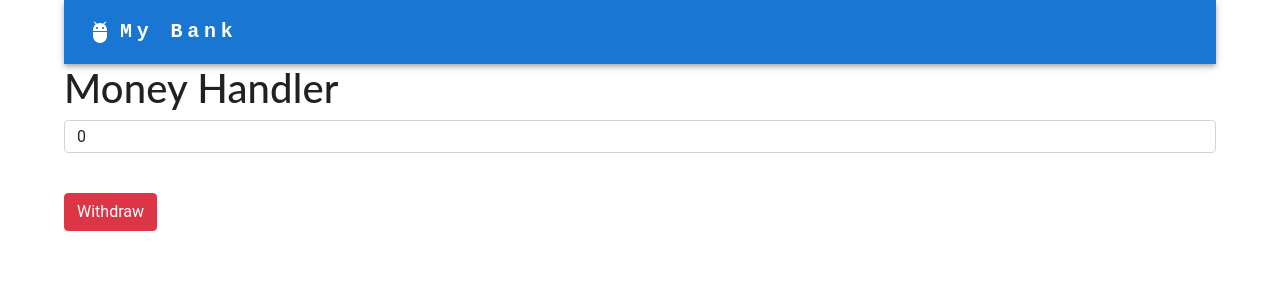
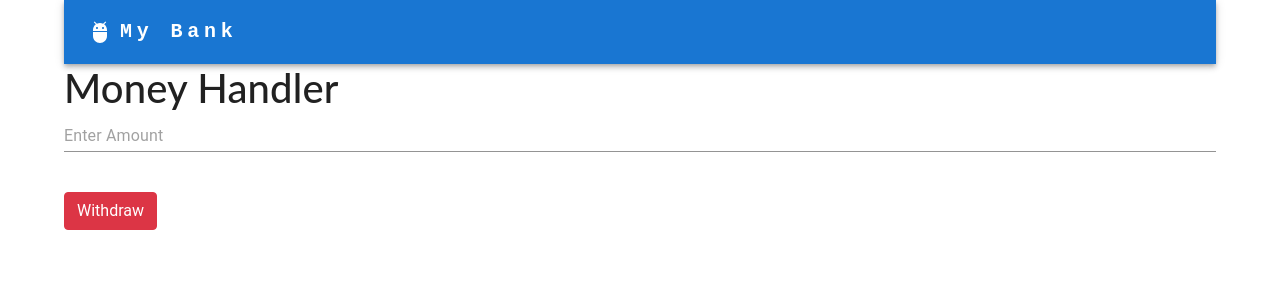
Before and after one commit to shubham-webileapps/react-ts-wckokx, a React (Create React App) app: page /Withdraw in a window 1280 px wide. Shown: the top 300 px of the page. Built offline with nearby package versions, Linux system fonts and the light colour scheme.

Commit message:
2 files modified

```diff
--- a/App.tsx
+++ b/App.tsx
@@ -9,17 +9,9 @@ import Statement from './components/Statement';
 import './style.css';
 import { BrowserRouter as Router, Routes, Route } from 'react-router-dom';
 import Form from './components/Form';
-import { bindActionCreators } from 'redux';
-import { actionCreators } from './components/state/index';
 import Alert from './components/Alert';
-import { useDispatch } from 'react-redux';
 
 export default function App() {
-  const dispatch = useDispatch();
-  const { depositMoney, withdrawMoney } = bindActionCreators(
-    actionCreators,
-    dispatch
-  );
   const [alert, setAlert] = useState(null);
 
   const showAlert = (message, type) => {
@@ -44,24 +36,12 @@ export default function App() {
               <Route
                 exact
                 path="/Withdraw"
-                element={
-                  <Form
-                    func={withdrawMoney}
-                    name="Withdraw"
-                    showAlert={showAlert}
-                  />
-                }
+                element={<Form name="Withdraw" showAlert={showAlert} />}
               ></Route>
               <Route
                 exact
                 path="/Deposit"
-                element={
-                  <Form
-                    func={depositMoney}
-                    name="Deposit"
-                    showAlert={showAlert}
-                  />
-                }
+                element={<Form name="Deposit" showAlert={showAlert} />}
               ></Route>
             </Routes>
           </Router>
--- a/components/Form.tsx
+++ b/components/Form.tsx
@@ -1,4 +1,7 @@
 import React, { useState } from 'react';
+import { useDispatch } from 'react-redux';
+import { actionCreators } from './state/index';
+import { bindActionCreators } from 'redux';
 import {
   Formik,
   Form as MyForm,
@@ -7,6 +10,7 @@ import {
   ErrorMessage,
 } from 'formik';
 import TextField from '@mui/material/TextField';
+
 function getStyles(errors, fieldName) {
   if (getIn(errors, fieldName)) {
     return {
@@ -18,20 +22,17 @@ function getStyles(errors, fieldName) {
 function validateAmount(value) {
   let error;
   if (!value) {
-    error = 'Required';
-  }
-  return error;
-}
-
-function validateUsername(value) {
-  let error;
-  if (value === 'admin') {
-    error = 'Nice try!';
+    error = ' Its Required';
   }
   return error;
 }
 
 const Form = (props) => {
+  const dispatch = useDispatch();
+  const { depositMoney, withdrawMoney } = bindActionCreators(
+    actionCreators,
+    dispatch
+  );
   const [value, setValue] = useState(0);
   const { showAlert } = props;
   const handleWithdraw = () => {
@@ -44,7 +45,8 @@ const Form = (props) => {
       '-' +
       date.getFullYear();
     if (!isNaN(parseInt(value)) && value !== 0) {
-      props.func(parseInt(value), ndate);
+      if (props.name === 'Withdraw') withdrawMoney(parseInt(value), ndate);
+      if (props.name === 'Deposit') depositMoney(parseInt(value), ndate);
       showAlert(props.name + ' ' + value, 'success');
     }
   };
@@ -58,38 +60,26 @@ const Form = (props) => {
         onSubmit={(values) => {
           const date = new Date();
           const ndate =
-            '' +
             date.getDate() +
             '-' +
             (date.getMonth() + 1) +
             '-' +
             date.getFullYear();
           if (!isNaN(parseInt(values.amount)) && values.amount !== 0) {
-            props.func(parseInt(values.amount), ndate);
+            if (props.name === 'Withdraw')
+              withdrawMoney(parseInt(values.amount), ndate);
+            if (props.name === 'Deposit')
+              depositMoney(parseInt(values.amount), ndate);
             showAlert(props.name + ' ' + values.amount, 'success');
           }
         }}
       >
-        {({ errors, touched, isValidating }) => (
+        {({ errors, touched, isValidating, handleChange, amount }) => (
           <MyForm>
             <div className="col-md-12 mb-3">
               <div className="input-group">
-                {/* <TextField
-
-                  label="Amount"
-                  style={getStyles(errors, 'amount')}
-                  className=" form-control"
-                  name="amount"
-                  id="amount"
-
-                  aria-describedby="inputGroupPrepend2"
-                  // validate={validateAmount}
-                  type="number"
-                  min={0}
-                  variant="standard"
-                /> */}
                 <MField
-                  style={getStyles(errors, 'amount')}
+                  // style={getStyles(errors, 'amount')}
                   className=" form-control"
                   name="amount"
                   id="amount"
@@ -98,14 +88,19 @@ const Form = (props) => {
                   type="number"
                   placeholder="Enter Amount"
                   min={0}
-                  // component={TextField}
+                  component={TextField}
                   variant="standard"
+                  // value={20}
+                  onChange={handleChange}
+                  helperText={errors.amount}
+                  // {!errors.amount}
+                  // error
                 />
               </div>
             </div>
 
             {/* <ErrorMessage name="amount" /> */}
-            {errors.amount && touched.amount && <div>{errors.amount}</div>}
+            {/* {errors.amount && touched.amount && <div>{errors.amount}</div>} */}
             <br />
             <button
               type="submit"
```
